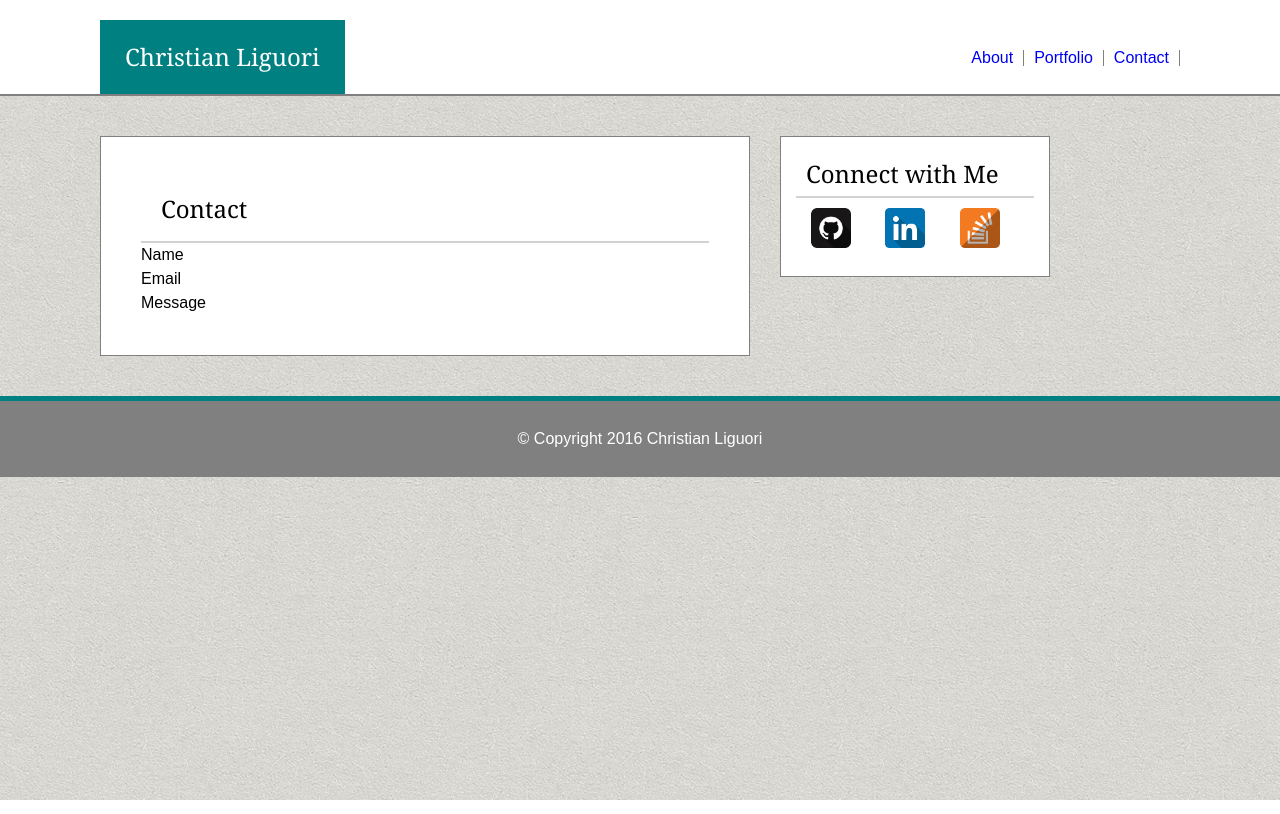
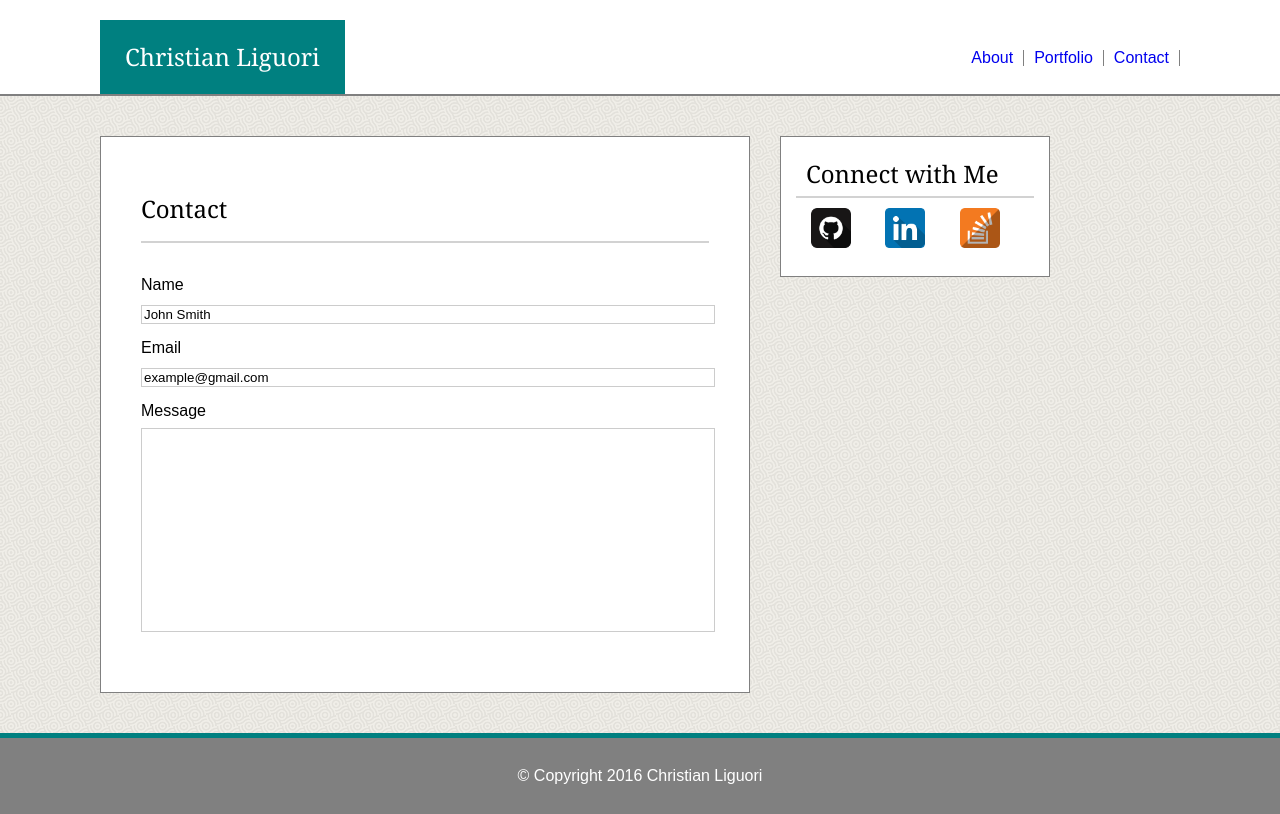
Before and after one commit to cl2112/Basic-Portfolio, a PHP site: page /contact.html in a window 1280 px wide. Run offline with PHP 8.4, Linux system fonts and the light colour scheme.

Commit message:
filled out the form section on contact.html and added the links to the connect div for each of the site links. Also changed the background to images/subtle_white_mini_waves.png for mainbody container.

```diff
--- a/assets/css/style.css
+++ b/assets/css/style.css
@@ -1,5 +1,5 @@
 body {
-	background-image: url("../images/sandpaper.png");
+	background-image: url("../images/subtle_white_mini_waves.png");
 	font-family: 'Arial', 'Helvetica Neue', Helvetica, sans-serif;
 }
 .bodyContainer {
@@ -59,7 +59,7 @@ footer {
 	float: left;
 }
 .mainContainer .header {
-	padding: 20px;
+	padding: 20px 0;
 	background-color: white;
 	border-bottom: 2px solid rgb(210,210,210)
 }
@@ -130,3 +130,16 @@ footer {
 	background-image: url(../images/placeholder-5.jpg);
 	display: inline-block;
 }
+.contactForm {
+	padding: 20px 0;
+}
+.contactForm p {
+	margin: 10px 0 5px;
+}
+.contactForm input {
+	width: 100%;
+	border: 1px solid #ccc;
+}
+.contactForm #contactMessage {
+	height: 200px;
+}
--- a/contact.html
+++ b/contact.html
@@ -33,11 +33,20 @@
 
 			</div>
 
-			<div class="conactForm">
+			<div class="contactForm">
 
 				<p>Name</p>
+				<form>
+					<input type="text" name="contactName" value="John Smith">
+				</form>
 				<p>Email</p>
+				<form>
+					<input type="Email" name="contactEmail" value="example@gmail.com">
+				</form>
 				<p>Message</p>
+				<form>
+					<input type="text" name="contactMessage" id="contactMessage">
+				</form>
 
 			</div>
 
@@ -53,9 +62,9 @@
 
 		</div>
 
-		<img src="assets/images/github-icon.png" alt="Github">
-		<img src="assets/images/linkedin-icon.png" alt="LinkedIn">
-		<img src="assets/images/overflow-icon.png" alt="StackOverflow">
+		<a href="https://github.com/cl2112" target="_blank"><img src="assets/images/github-icon.png" alt="Github"></a>
+		<a href="https://www.linkedin.com/in/christian-liguori-75917b133" target="_blank"><img src="assets/images/linkedin-icon.png" alt="LinkedIn"></a>
+		<a href="http://stackexchange.com/users/9924614/christian-liguori" target="_blank"><img src="assets/images/overflow-icon.png" alt="StackOverflow"></a>
 
 	</div>
 
--- a/index.html
+++ b/index.html
@@ -66,9 +66,9 @@
 
 		</div>
 
-		<img src="assets/images/github-icon.png" alt="Github">
-		<img src="assets/images/linkedin-icon.png" alt="LinkedIn">
-		<img src="assets/images/overflow-icon.png" alt="StackOverflow">
+		<a href="https://github.com/cl2112" target="_blank"><img src="assets/images/github-icon.png" alt="Github"></a>
+		<a href="https://www.linkedin.com/in/christian-liguori-75917b133" target="_blank"><img src="assets/images/linkedin-icon.png" alt="LinkedIn"></a>
+		<a href="http://stackexchange.com/users/9924614/christian-liguori" target="_blank"><img src="assets/images/overflow-icon.png" alt="StackOverflow"></a>
 
 	</div>
 
--- a/portfolio.html
+++ b/portfolio.html
@@ -69,9 +69,9 @@
 
 		</div>
 
-		<img src="assets/images/github-icon.png" alt="Github">
-		<img src="assets/images/linkedin-icon.png" alt="LinkedIn">
-		<img src="assets/images/overflow-icon.png" alt="StackOverflow">
+		<a href="https://github.com/cl2112" target="_blank"><img src="assets/images/github-icon.png" alt="Github"></a>
+		<a href="https://www.linkedin.com/in/christian-liguori-75917b133" target="_blank"><img src="assets/images/linkedin-icon.png" alt="LinkedIn"></a>
+		<a href="http://stackexchange.com/users/9924614/christian-liguori" target="_blank"><img src="assets/images/overflow-icon.png" alt="StackOverflow"></a>
 
 	</div>
 
```
